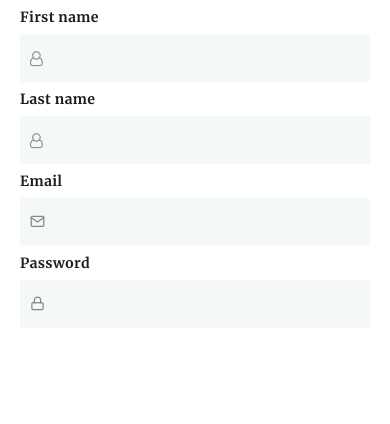
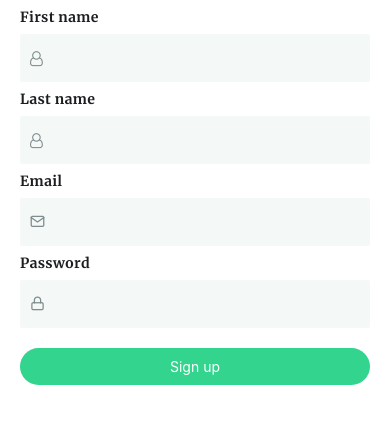
Before and after one commit to davidinmy/whatsAppClone, a React Native app: screen / in a window 390 px wide. Shown: the top 424 px of the page. Built offline with nearby package versions, Linux system fonts and the light colour scheme.

Commit message:
create a submit button component

```diff
--- /dev/null
+++ b/components/SubmitButton.js
@@ -0,0 +1,37 @@
+import React from "react";
+import { StyleSheet, TouchableOpacity, Text } from "react-native";
+import colors from "../constants/colors";
+
+const SubmitButton = (props) => {
+  const enabledBgColor = props.color || colors.primary;
+  const disabledBgColor = colors.lightGrey;
+  const bgColor = props.disabled ? disabledBgColor : enabledBgColor;
+
+  return (
+    <TouchableOpacity
+      onPress={props.disabled ? () => {} : props.onPress}
+      style={{
+        ...styles.button,
+        ...props.style,
+        ...{ backgroundColor: bgColor },
+      }}
+    >
+      <Text style={{ color: props.disabled ? colors.grey : "white" }}>
+        {props.title}
+      </Text>
+    </TouchableOpacity>
+  );
+};
+
+const styles = StyleSheet.create({
+  button: {
+    backgroundColor: colors.primary,
+    paddingHorizontal: 30,
+    paddingVertical: 10,
+    borderRadius: 30,
+    justifyContent: "center",
+    alignItems: "center",
+  },
+});
+
+export default SubmitButton;
--- a/constants/colors.js
+++ b/constants/colors.js
@@ -4,4 +4,5 @@ export default {
   nearlyWhite: "#F4F8F7",
   grey: "#7f8c8d",
   textColor: "#1c1e21",
+  primary: "#32d48e",
 };
--- a/screens/AuthScreen.js
+++ b/screens/AuthScreen.js
@@ -6,6 +6,7 @@ import { Feather } from "@expo/vector-icons";
 
 import PageContainer from "../components/PageContainer";
 import Input from "../components/Input";
+import SubmitButton from "../components/SubmitButton";
 
 const AuthScreen = (props) => {
   return (
@@ -15,6 +16,12 @@ const AuthScreen = (props) => {
         <Input label="Last name" icon="user-o" iconPack={FontAwesome} />
         <Input label="Email" icon="mail" iconPack={Feather} />
         <Input label="Password" icon="lock" iconPack={Feather} />
+
+        <SubmitButton
+          title="Sign up"
+          onPress={() => console.log("button pressed")}
+          style={{ marginTop: 20 }}
+        />
       </PageContainer>
     </SafeAreaView>
   );
```
